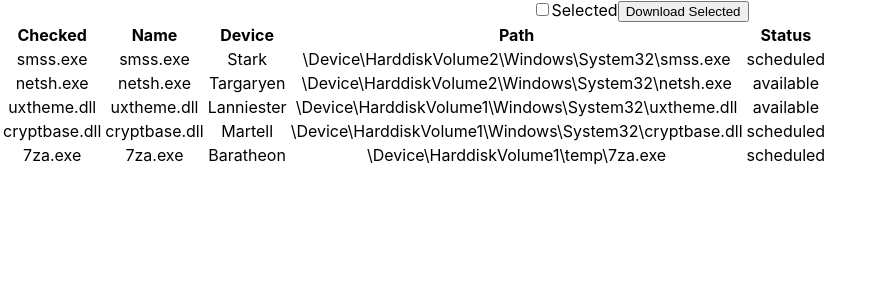
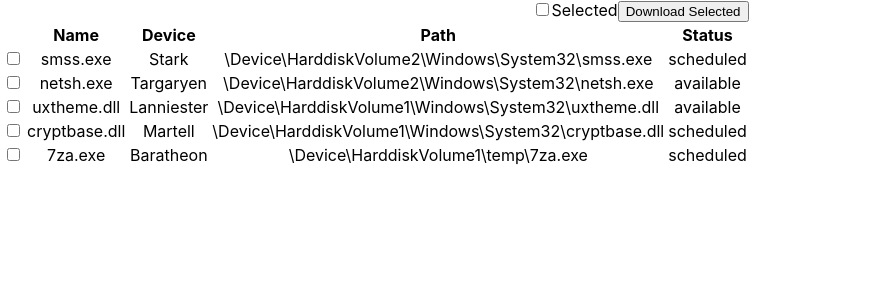
Before and after one commit to blabadie1/downloads-app, a React (Create React App) app: page / in a window 1280 px wide. Shown: the top 300 px of the page, without its empty margins (0-884 px from the left). Built offline with nearby package versions, Linux system fonts and the light colour scheme.

Commit message:
add row checkbox, formatting

```diff
--- a/src/App.tsx
+++ b/src/App.tsx
@@ -1,5 +1,5 @@
 import { useState, useEffect } from "react";
-import downloadData from './downloads.json';
+import downloadData from "./downloads.json";
 
 import "./App.css";
 // @ts-ignore
--- a/src/components/Row/index.tsx
+++ b/src/components/Row/index.tsx
@@ -1,20 +1,27 @@
 // @ts-ignore
-import type {DownloadData} from '../types.tsx';
+import type { DownloadData } from "../types.tsx";
 
 type Props = {
-    download: DownloadData
+  download: DownloadData;
 };
 
-const Row  = ({download}: Props) => {
+const Row = ({ download }: Props) => {
   return (
     <tr>
-            <td>{download.name}</td>
+      <td>
+        <input
+          type="checkbox"
+          id="download-selected-checkbox"
+          name="download-selected-checkbox"
+          value="download-selected"
+        ></input>
+      </td>
       <td>{download.name}</td>
       <td>{download.device}</td>
       <td>{download.path}</td>
       <td>{download.status}</td>
     </tr>
-    )
-}
+  );
+};
 
 export default Row;
--- a/src/components/Table/index.tsx
+++ b/src/components/Table/index.tsx
@@ -1,13 +1,13 @@
 // @ts-ignore
 import Row from "../Row/index.tsx";
 // @ts-ignore
-import type {DownloadData} from '../types.tsx';
+import type { DownloadData } from "../types.tsx";
 
 type Props = {
-  downloads: Array<DownloadData>
+  downloads: Array<DownloadData>;
 };
 
-const Table = ({downloads}: Props) => {
+const Table = ({ downloads }: Props) => {
   return (
     <>
       <div className="table-header-actions">
@@ -22,7 +22,7 @@ const Table = ({downloads}: Props) => {
       </div>
       <table className="table-header">
         <tr>
-          <th>Checked</th>
+          <th></th>
           <th>Name</th>
           <th>Device</th>
           <th>Path</th>
```
Also changed, not shown: src/types.tsx (+4 -4 lines). Lines whose indentation alone changed are shown as unchanged.
